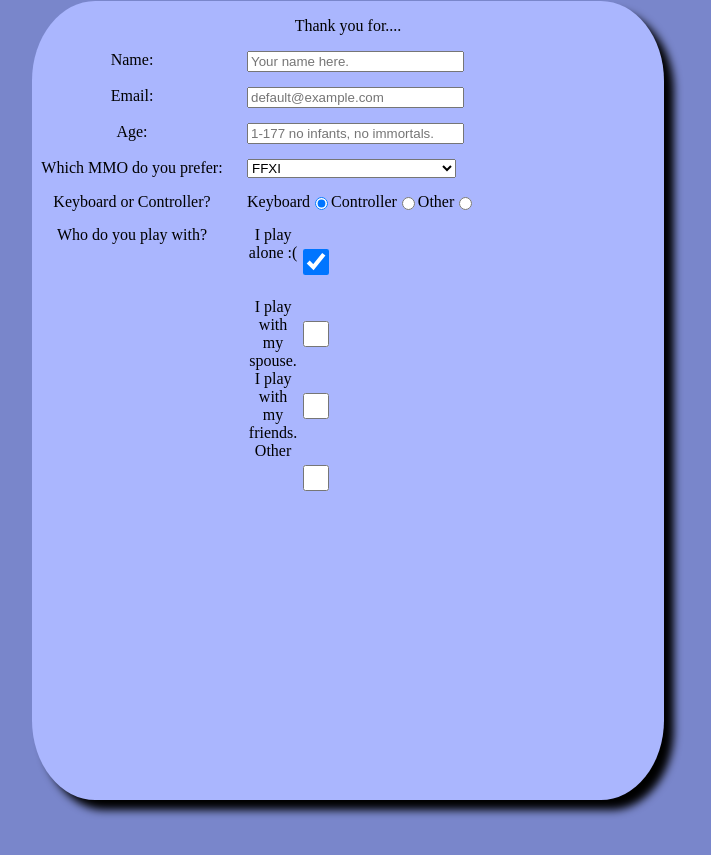
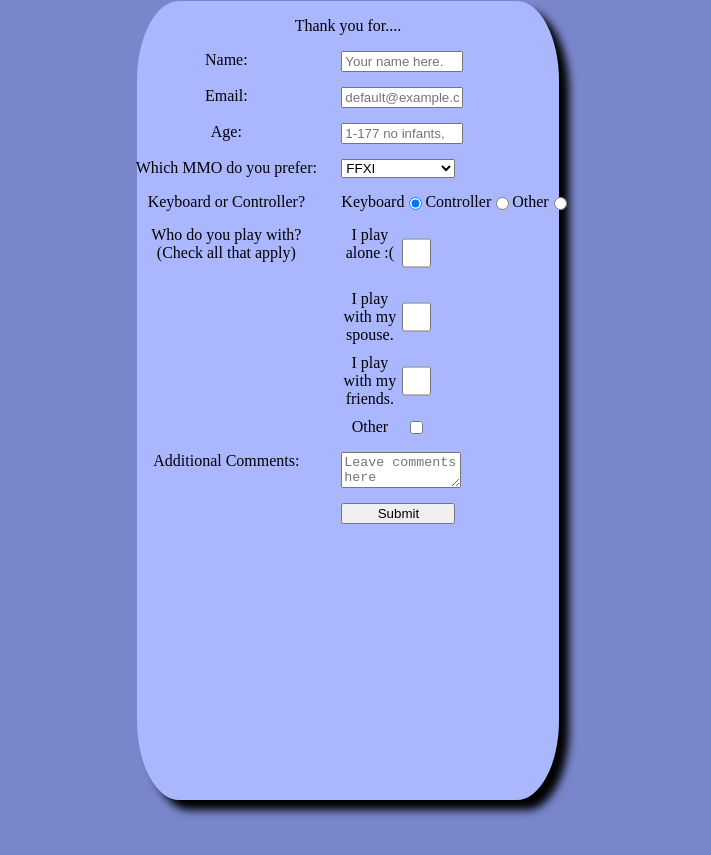
Before and after one commit to ericmiller777/Survey_Form_freeCodeCamp, a plain HTML site: page index.html in a window 1280 px wide. Shown: the part 87-942 px from the top of the page, without its empty margins (292-1003 px from the left). Drawn offline with Linux system fonts and the light colour scheme.

Commit message:
All required items added.

```diff
--- a/css/main.scss
+++ b/css/main.scss
@@ -2,11 +2,12 @@ $font-size: 25px;
 $dark-indigo: #49599a;
 $medium-indigo: #7986cb;
 $light-indigo: #aab6fe;
+$checkbox-indigo: #dde8ff;
 
 body{
     background-color: $medium-indigo;
     display: grid;
-    grid-template-columns: 1fr 1fr 1fr 1fr;
+    grid-template-columns: 2fr 1fr 1fr 2fr;
     grid-template-rows: 1fr 5fr 5fr 1fr;
     grid-template-areas:
         "header header header header"
@@ -53,8 +54,13 @@ button {
 
 #checkbox-group{
     display: grid;
-    grid-template-rows: 1fr 1fr 1fr 1fr;
-    grid-template-columns: 1fr 1fr 1fr 1fr;
+    grid-template-rows: 1fr 1fr;
+    grid-template-columns: 1fr 1fr;
+    grid-row-gap: 10px;
+}
+
+#textarea{
+    width: 50%;
 }
 
 #email:invalid{
--- a/index.html
+++ b/index.html
@@ -33,17 +33,20 @@
             <label for="other">Other</label>
             <input id="other" type="radio" name="input_preference" />
         </div>
-        <label type="text">Who do you play with?</label>
+        <label type="text">Who do you play with?<br>(Check all that apply)</label>
         <div id="checkbox-group">
-            <label for="alone">I play alone :(</label>
-            <input id="alone" type="checkbox"checked />
-            <label for="spouse">I play with my spouse.</label>
+            <label id="alone-label" for="alone">I play alone :(</label>
+            <input id="alone" type="checkbox" />
+            <label id="spouse-label" for="spouse">I play with my spouse.</label>
             <input id="controller" type="checkbox" />
-            <label for="friends">I play with my friends.</label>
+            <label id="friends-label"for="friends">I play with my friends.</label>
             <input id="friends" type="checkbox" />
-            <label for="other">Other</label>
+            <label id="other-label"for="other">Other</label>
             <input id="other" type="checkbox" />
         </div>
+        <label type="text">Additional Comments:</label>
+        <textarea id="textarea" placeholder="Leave comments here"></textarea>
+        <button id="submit">Submit</button>
 </form>
 </div>
 <script>
```
Also changed, not shown: css/main.min.css, 1 other file.
